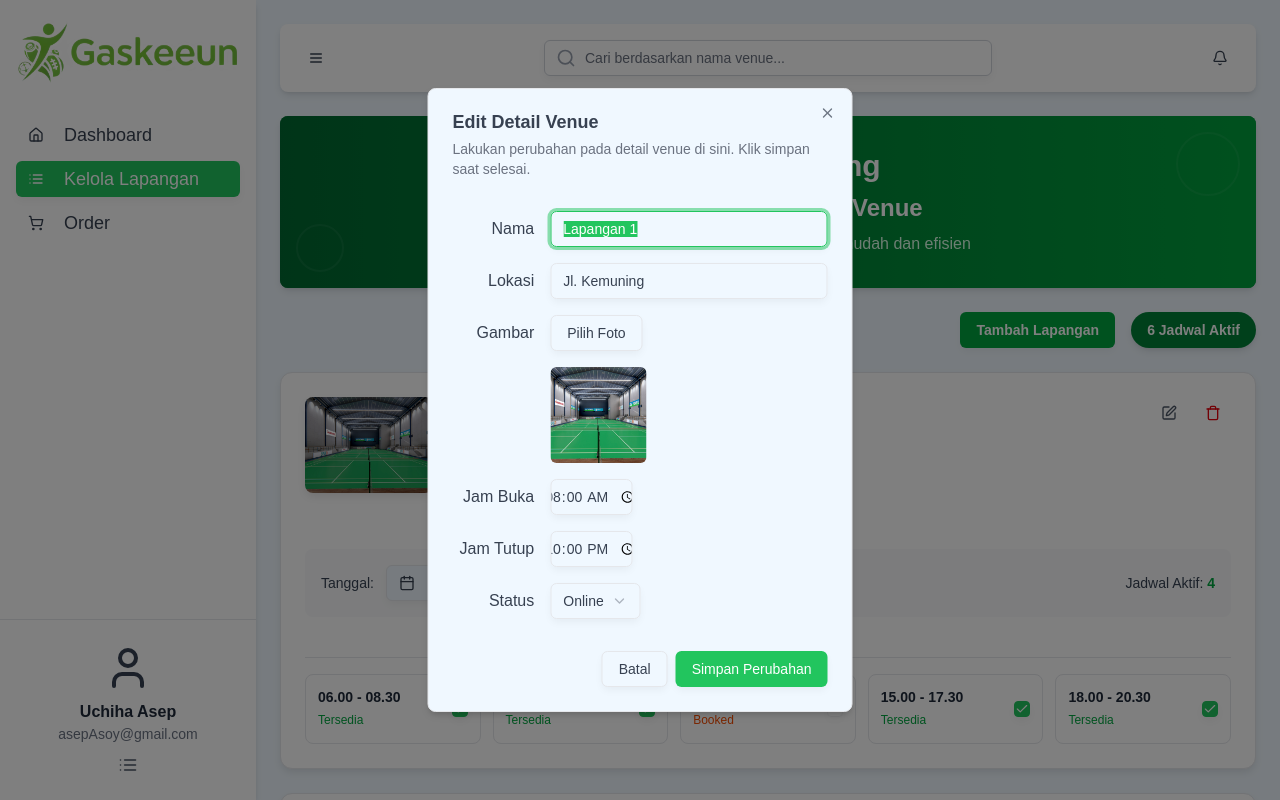
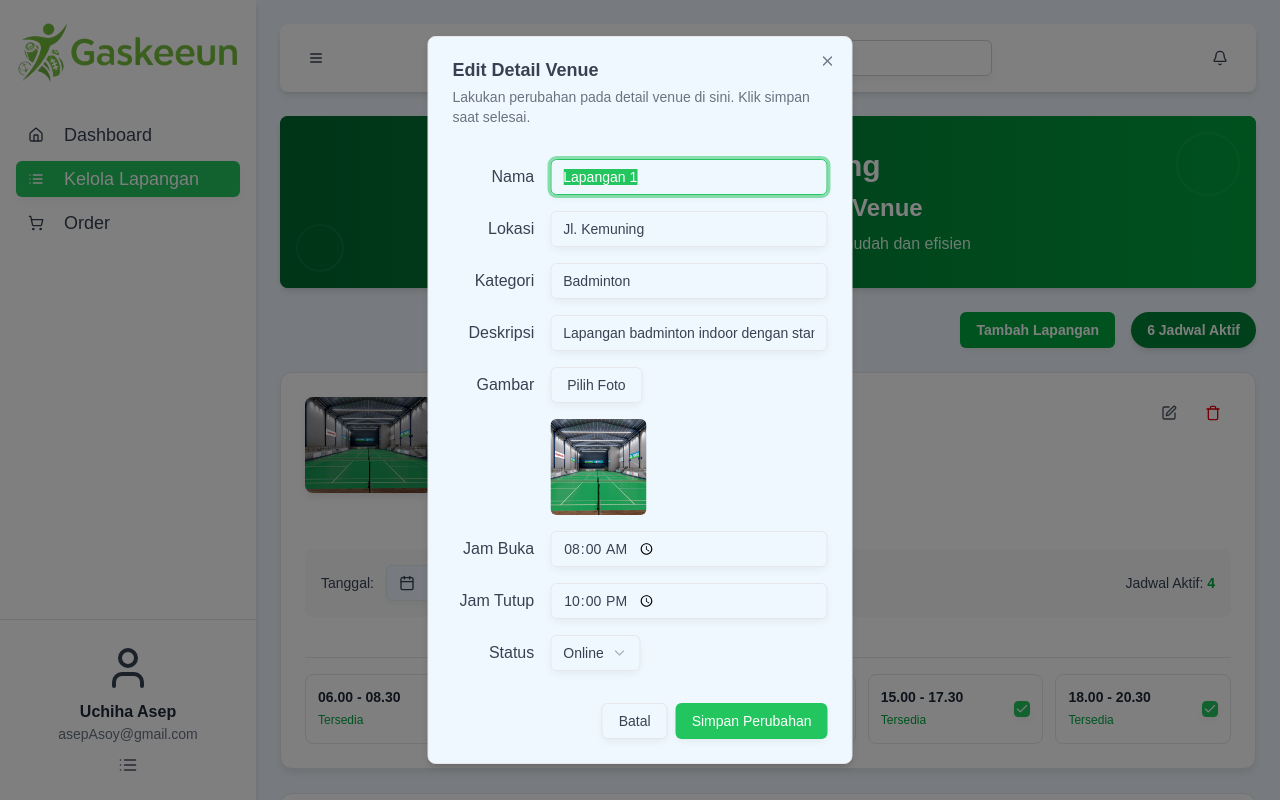
Before and after one commit to Kriiif/GaskeeunProject, a React (Vite) app in the folder frontend/: page /dashboard-kelolavenue in a window 1280 px wide. Both pictures are taken after a click on the button 1169 px from the left and 413 px from the top of the page. Shown: the top 800 px of the page. Built offline with nearby package versions, Linux system fonts and the light colour scheme.

Commit message:
feat: add category and description fields to edit form in KelolaLapanganDashboard

```diff
--- a/frontend/src/pages/dashboard/owner/dashboard-kelolavenue.jsx
+++ b/frontend/src/pages/dashboard/owner/dashboard-kelolavenue.jsx
@@ -44,6 +44,8 @@ const KelolaLapanganDashboard = () => {
     const [editFormData, setEditFormData] = useState({
         name: '',
         location: '',
+        category: '',
+        desc: '',
         status: '',
         image: '',
         openHour: '',
@@ -66,7 +68,8 @@ const KelolaLapanganDashboard = () => {
                 id: 'lapangan1',
                 name: 'Lapangan 1',
                 image: '/venue/badmin1.jpg',
-                sport: 'Badminton',
+                category: 'Badminton',
+                desc: 'Lapangan badminton indoor dengan standar nasional.',
                 rating: 4.5,
                 location: 'Jl. Kemuning',
                 openHour: '08:00',
@@ -84,7 +87,8 @@ const KelolaLapanganDashboard = () => {
                 id: 'lapangan2',
                 name: 'Lapangan 2',
                 image: '/venue/badmin1.jpg',
-                sport: 'Badminton',
+                category: 'Badminton',
+                desc: 'Lapangan badminton outdoor dengan pemandangan taman.',
                 rating: 4.2,
                 location: 'Jl. Cempaka',
                 openHour: '09:00',
@@ -198,6 +202,8 @@ const KelolaLapanganDashboard = () => {
         setEditFormData({
             name: lapangan.name,
             location: lapangan.location,
+            category: lapangan.category,
+            desc: lapangan.desc,
             status: lapangan.status,
             image: lapangan.image,
             openHour: lapangan.openHour,
@@ -364,7 +370,7 @@ const KelolaLapanganDashboard = () => {
                                                 <span>{lapangan.openHour} - {lapangan.closeHour}</span>
                                             </div>
                                             <div className="text-sm text-gray-500">
-                                                <span className="font-medium">{lapangan.sport}</span>
+                                                <span className="font-medium">{lapangan.category}</span>
                                             </div>
                                         </div>
                                     </div>
@@ -495,6 +501,16 @@ const KelolaLapanganDashboard = () => {
                             <label htmlFor="location" className="text-right font-medium">Lokasi</label>
                             <Input id="location" name="location" value={editFormData.location} onChange={handleEditFormChange} className="col-span-3" />
                         </div>
+                        {/* --- START: Added Form Fields --- */}
+                        <div className="grid grid-cols-4 items-center gap-4">
+                            <label htmlFor="category" className="text-right font-medium">Kategori</label>
+                            <Input id="category" name="category" value={editFormData.category} onChange={handleEditFormChange} className="col-span-3" />
+                        </div>
+                        <div className="grid grid-cols-4 items-center gap-4">
+                            <label htmlFor="desc" className="text-right font-medium">Deskripsi</label>
+                            <Input id="desc" name="desc" value={editFormData.desc} onChange={handleEditFormChange} className="col-span-3" />
+                        </div>
+                        {/* --- END: Added Form Fields --- */}
                         <div className="grid grid-cols-4 items-center gap-4">
                             <label htmlFor="imageUpload" className="text-right font-medium">Gambar</label>
                             <div className="col-span-3">
@@ -516,7 +532,7 @@ const KelolaLapanganDashboard = () => {
                                 id="openHourEdit"
                                 name="openHour"
                                 type="time"
-                                className="flex justify-center"
+                                className="col-span-3"
                                 value={editFormData.openHour}
                                 onChange={handleEditFormChange}
                             />
@@ -527,7 +543,7 @@ const KelolaLapanganDashboard = () => {
                                 id="closeHourEdit"
                                 name="closeHour"
                                 type="time"
-                                className="flex justify-center"
+                                className="col-span-3"
                                 value={editFormData.closeHour}
                                 onChange={handleEditFormChange}
                             />
```
